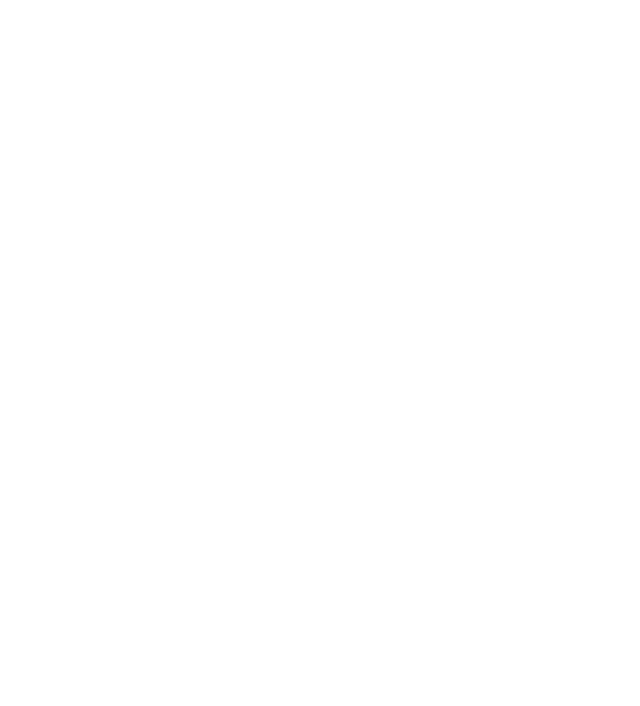
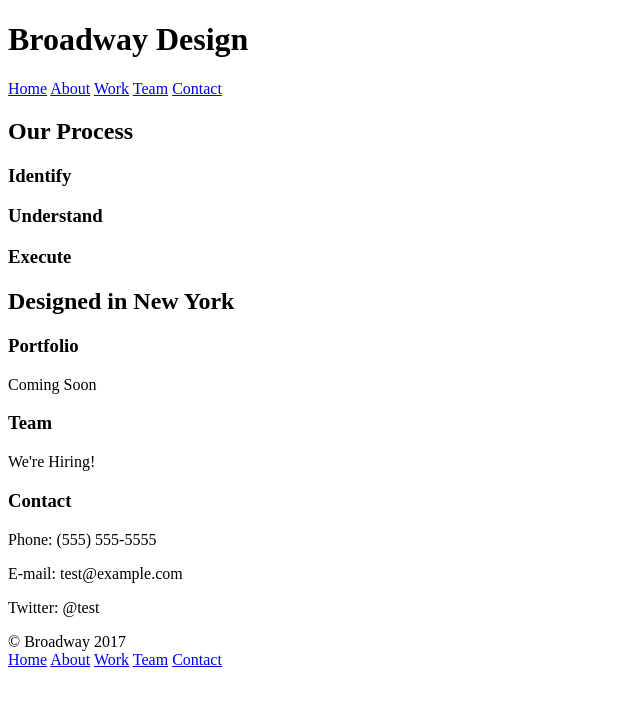
Before and after one commit to praxedus/broadway, a plain HTML site: page index.html in a window 1280 px wide. Shown: the whole page, without its empty margins (0-640 px from the left). Drawn offline with Linux system fonts and the light colour scheme.

Commit message:
Add headings and text content

```diff
--- a/index.html
+++ b/index.html
@@ -6,6 +6,38 @@
     <link href="./resources/css/style.css" type="text/css" rel="stylesheet">
   </head>
   <body>
-
+    <div class="">
+      <h1>Broadway Design</h1>
+      <nav>
+        <a href="#">Home</a>
+        <a href="#">About</a>
+        <a href="#">Work</a>
+        <a href="#">Team</a>
+        <a href="#">Contact</a>
+      </nav>
+    </div>
+    <h2>Our Process</h2>
+    <h3>Identify</h3>
+    <h3>Understand</h3>
+    <h3>Execute</h3>
+    <h2>Designed in New York</h2>
+    <h3>Portfolio</h3>
+    <p>Coming Soon</p>
+    <h3>Team</h3>
+    <p>We're Hiring!</p>
+    <h3>Contact</h3>
+    <p>Phone: (555) 555-5555</p>
+    <p>E-mail: test@example.com</p>
+    <p>Twitter: @test</p>
+    <div class="footer">
+      © Broadway 2017
+      <nav>
+        <a href="#">Home</a>
+        <a href="#">About</a>
+        <a href="#">Work</a>
+        <a href="#">Team</a>
+        <a href="#">Contact</a>
+      </nav>
+    </div>
   </body>
 </html>
```
